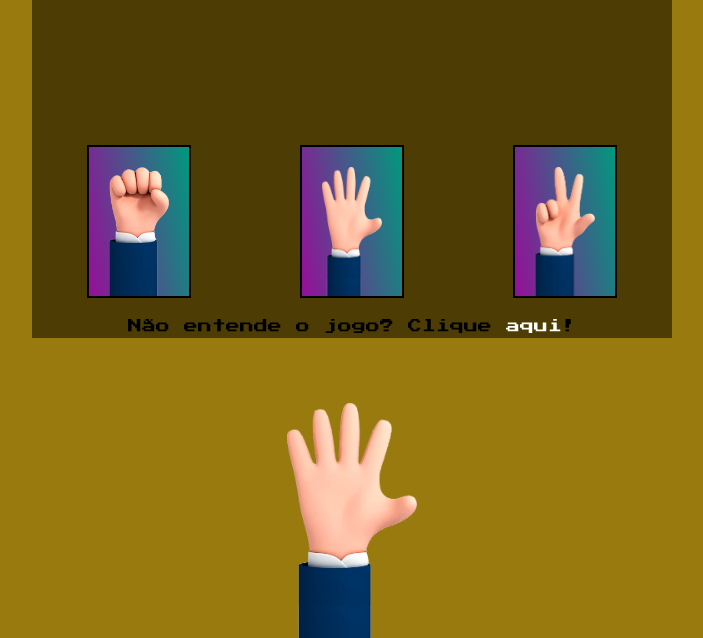
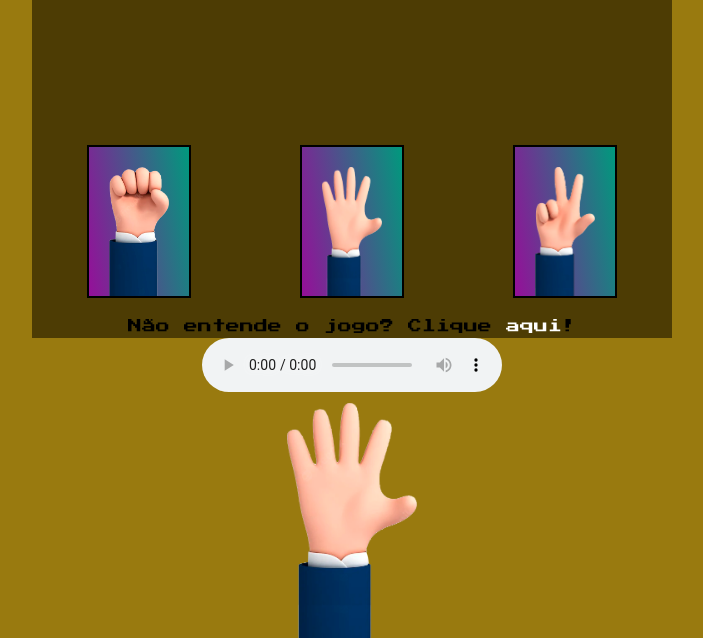
Before and after one commit to HugoAlbuquerque1993/Projetos-Simples, a plain HTML site: page p07 jokencode/gamepage.html in a window 1280 px wide. Shown: the part 462-1100 px from the top of the page, without its empty margins (288-991 px from the left). Drawn offline with Linux system fonts and the light colour scheme; a web font is replaced by a local one.

Commit message:
adicionei musica

```diff
--- a/p07 jokencode/gamepage.html
+++ b/p07 jokencode/gamepage.html
@@ -27,6 +27,9 @@
                 <p id="goTuto">Não entende o jogo? Clique <a href="#">aqui</a>!</p>
             </section>
         </section>
+        <div>
+            <audio src="audio/ChronoTrigger/MilenialFair.mp3" type="audio/mp3" autoplay controls loop></audio>
+        </div>
     </main>
     <script src="jokenCodeScript.js"></script>
 </body>
```
Also changed, not shown: p07 jokencode/index.html (+4 -0 lines), 5 other files.
